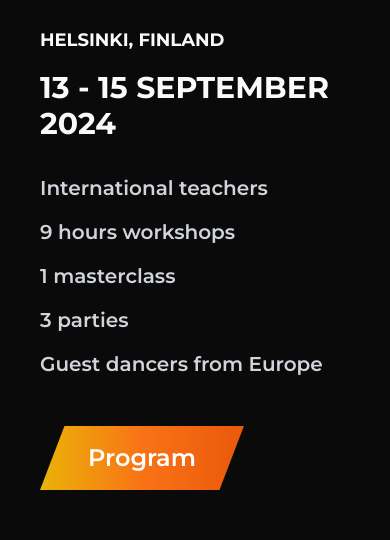
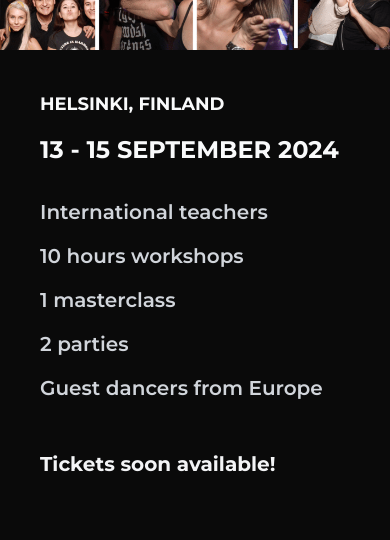
Before and after one commit to Laurent888/underground-xxl, a Next.js app: page / in a window 390 px wide. Shown: the part 972-1512 px from the top of the page. Built offline with nearby package versions, Linux system fonts and the light colour scheme.

Commit message:
updated info

```diff
--- a/src/pages/index.tsx
+++ b/src/pages/index.tsx
@@ -34,22 +34,23 @@ export default function Home() {
         <h1 className="absolute opacity-0">Underground XXL, the best bachata festival in Helsinki, Finland</h1>
 
         {/* SECTION INFO */}
-        <div className="container mx-auto md:h-200 flex flex-col md:flex-row">
+        <div className="container mx-auto md:h-200 flex flex-col md:flex-row mt-16">
           <div className="w-full md:w-1/2 lg:w-[45%] bg-inherit">
             <Image src={Collage} className="h-full w-full bg-black object-cover" alt="collage" />
           </div>
           <div className="w-full md:w-1/2 lg:w-[55%] bg-black p-10 md:py-24 md:px-24">
             <h2 className="text-gray-50 text-lg md:text-2xl pb-4 font-bold">HELSINKI, FINLAND</h2>
-            <h3 className="text-gray-50 text-3xl md:text-6xl font-bold">13 - 15 SEPTEMBER 2024</h3>
+            <h3 className="text-gray-50 text-2xl md:text-6xl font-bold">13 - 15 SEPTEMBER 2024</h3>
 
             <ul className="py-8 md:py-14">
               <li className="text-gray-300 font-semibold text-xl md:text-2xl pb-4">International teachers</li>
-              <li className="text-gray-300 font-semibold text-xl md:text-2xl pb-4">9 hours workshops</li>
+              <li className="text-gray-300 font-semibold text-xl md:text-2xl pb-4">10 hours workshops</li>
               <li className="text-gray-300 font-semibold text-xl md:text-2xl pb-4">1 masterclass</li>
-              <li className="text-gray-300 font-semibold text-xl md:text-2xl pb-4">3 parties</li>
+              <li className="text-gray-300 font-semibold text-xl md:text-2xl pb-4">2 parties</li>
               <li className="text-gray-300 font-semibold text-xl md:text-2xl pb-4">Guest dancers from Europe</li>
             </ul>
-            <MainButton text="Program" href="/program" />
+            {/* <MainButton text="Program" href="/program" /> */}
+            <h3 className="text-gray-100 font-bold text-xl">Tickets soon available!</h3>
           </div>
         </div>
 
@@ -99,7 +100,9 @@ export default function Home() {
               />
               <div className="mb-4 md:mb-0" />
 
-              <TicketButtonNavigation />
+              <Body text="Tickets will be soon available!" />
+
+              {/* <TicketButtonNavigation /> */}
             </div>
           </AnimatedContainer>
         </section>
```
